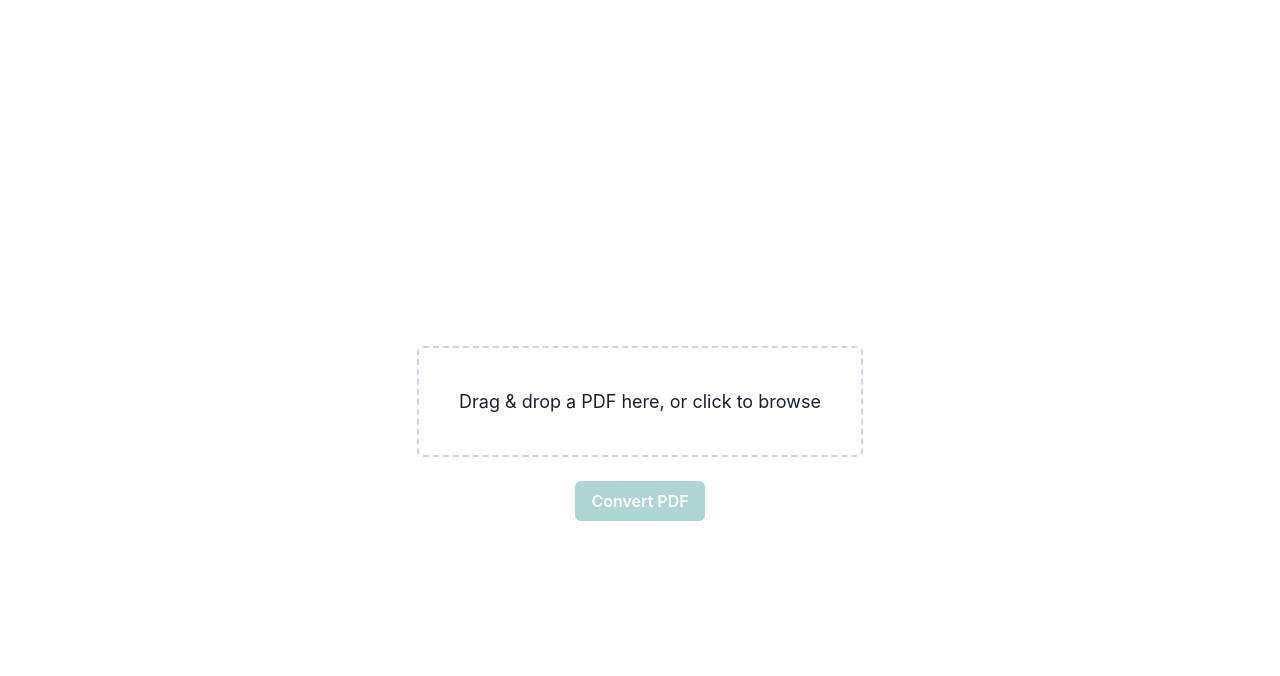
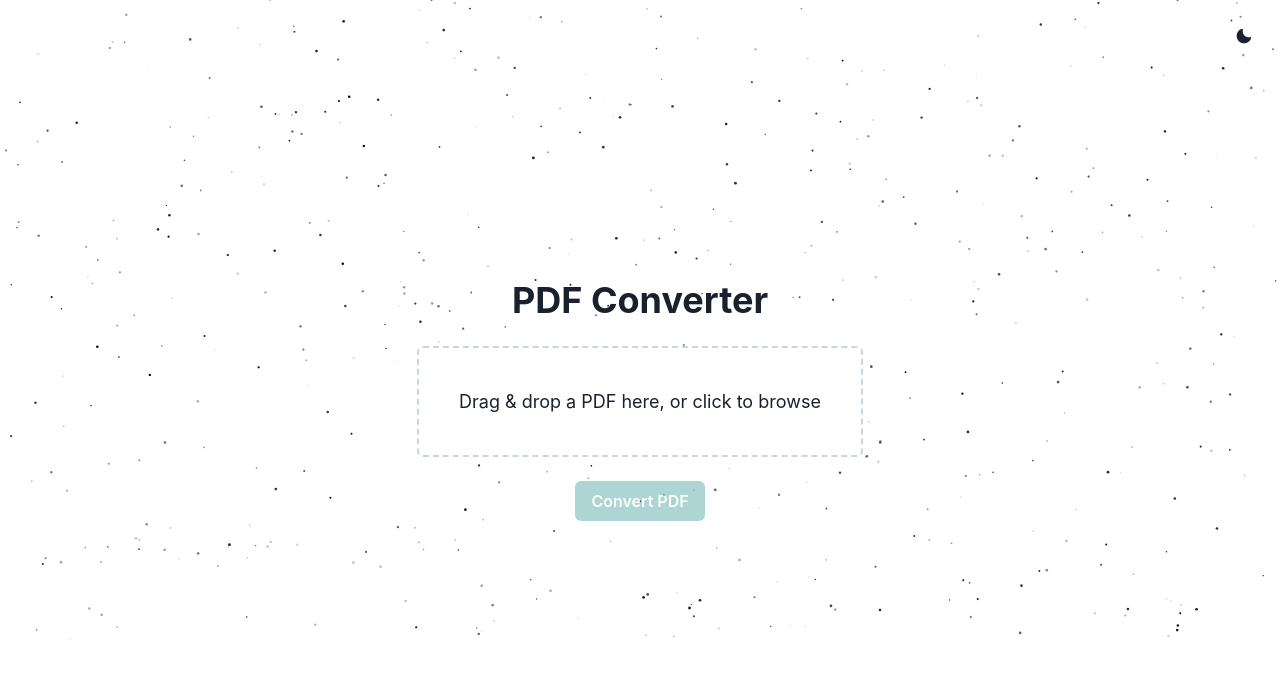
Before and after one commit to Adebozz/my-pdf-file, a Next.js app: page / in a window 1280 px wide. Shown: the top 676 px of the page. Built offline with nearby package versions, Linux system fonts and the light colour scheme.

Commit message:
`feat: Add color mode toggle and adapt UI to dark mode`

```diff
--- a/components/ColorToggle.tsx
+++ b/components/ColorToggle.tsx
@@ -0,0 +1,18 @@
+'use client'
+
+import { IconButton, useColorMode } from '@chakra-ui/react'
+import { MoonIcon, SunIcon } from '@chakra-ui/icons'
+
+export default function ColorToggle() {
+  const { colorMode, toggleColorMode } = useColorMode()
+
+  return (
+    <IconButton
+      aria-label="Toggle color mode"
+      icon={colorMode === 'light' ? <MoonIcon /> : <SunIcon />}
+      onClick={toggleColorMode}
+      variant="ghost"
+      size="md"
+    />
+  )
+}
--- a/package.json
+++ b/package.json
@@ -9,6 +9,7 @@
     "lint": "next lint"
   },
   "dependencies": {
+    "@chakra-ui/icons": "^2.2.4",
     "@chakra-ui/react": "^2.10.9",
     "@emotion/react": "^11.14.0",
     "@emotion/styled": "^11.14.0",
--- a/pages/index.tsx
+++ b/pages/index.tsx
@@ -1,11 +1,20 @@
 import { useState } from 'react'
-import { Box, Button, Heading, useToast, VStack } from '@chakra-ui/react'
+import {
+  Box,
+  Button,
+  Heading,
+  useToast,
+  VStack,
+  useColorMode,
+} from '@chakra-ui/react'
 import FileUploader from '../components/FileUploader'
 import { SparklesCore } from '../components/ui/Sparkles'
+import ColorToggle from '../components/ColorToggle'
 
 export default function Home() {
   const [file, setFile] = useState<File | null>(null)
   const toast = useToast()
+  const { colorMode } = useColorMode() // Detect current theme
 
   const handleConvert = async () => {
     if (!file) return
@@ -27,7 +36,12 @@ export default function Home() {
 
   return (
     <Box position="relative" minH="100vh" overflow="hidden">
-    {/* Background layer */}
+      {/* Toggle dark mode */}
+      <Box position="absolute" top={4} right={4} zIndex={20}>
+        <ColorToggle />
+      </Box>
+
+      {/* Background sparkles */}
       <Box position="absolute" inset="0" zIndex={0}>
         <SparklesCore
           id="tsparticlesfullpage"
@@ -35,12 +49,12 @@ export default function Home() {
           minSize={0.6}
           maxSize={1.4}
           particleDensity={100}
-        className="w-full h-full"
-        particleColor="#FFFFFF"
+          className=" "
+          particleColor={colorMode === 'dark' ? '#FFFFFF' : '#000000'}
         />
       </Box>
 
-    {/* Centered content */}
+      {/* Foreground content */}
       <Box
         position="relative"
         zIndex={10}
@@ -51,14 +65,19 @@ export default function Home() {
         px={4}
       >
         <VStack spacing={6} textAlign="center">
-        <Heading color="white">PDF Converter</Heading>
+          <Heading color={colorMode === 'dark' ? 'white' : 'gray.800'}>
+            PDF Converter
+          </Heading>
           <FileUploader onFileAccepted={setFile} />
-        <Button onClick={handleConvert} colorScheme="teal" isDisabled={!file}>
+          <Button
+            onClick={handleConvert}
+            colorScheme="teal"
+            isDisabled={!file}
+          >
             Convert PDF
           </Button>
         </VStack>
       </Box>
     </Box>
   )
-
 }
```
Also changed, not shown: components/PDFPreview.tsx (added), 1 other file (tests, documents, lock files or other folders). Lines whose indentation alone changed are shown as unchanged.
